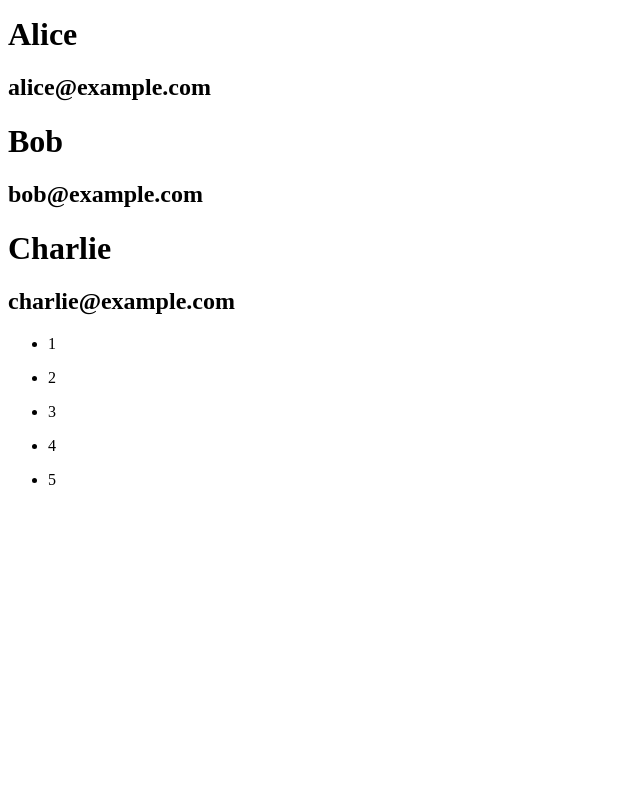
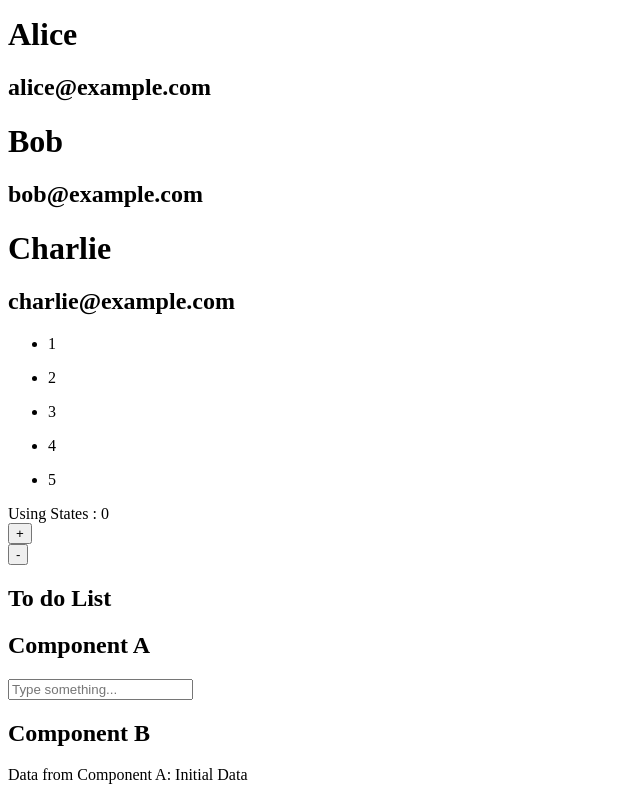
Before and after one commit to harshvpandey/reactLib, a React (Vite) app in the folder harsh/react-demo/: page / in a window 1280 px wide. Shown: the part 408-1208 px from the top of the page, without its empty margins (0-640 px from the left). Before the commit the page ends 913 px from the top, so only its background shows below. Built offline with nearby package versions, Linux system fonts and the light colour scheme.

Commit message:
state and hooks (useState) transfering data from one component to another

```diff
--- /dev/null
+++ b/harsh/react-demo/components/ToDoList.jsx
@@ -0,0 +1,55 @@
+import React, { useState } from 'react'
+
+const ToDoList = () => {
+  const [todos,setTodos]=useState([]);
+  const [sharedData, setSharedData] = useState("Initial Data");
+
+
+
+  const [inputValue,setInputValue]=useState('');
+  return (
+    <div>
+    <h1>To do List</h1>
+    <form>
+    <ComponentA setSharedData={setSharedData} />
+     <ComponentB sharedData={sharedData} />
+    </form>
+
+    </div>
+  )
+}
+
+
+
+
+function ComponentA({ setSharedData }) {
+  const handleChange = (event) => {
+    // Step 3: Update the state from ComponentA
+    setSharedData(event.target.value);
+  };
+
+  return (
+    <div>
+      <h2>Component A</h2>
+      <input
+        type="text"
+        onChange={handleChange}
+        placeholder="Type something..."
+      />
+    </div>
+  );
+}
+
+function ComponentB({ sharedData }) {
+  return (
+    <div>
+      <h2>Component B</h2>
+      {/* Step 4: Display the shared data */}
+      <p>Data from Component A: {sharedData}</p>
+    </div>
+  );
+}
+
+
+
+export default ToDoList
--- a/harsh/react-demo/src/App.jsx
+++ b/harsh/react-demo/src/App.jsx
@@ -4,6 +4,8 @@ import Basic from "../components/basic";
 import UserList from "../components/UserList";
 import MapTry from "../components/mapTry";
 import { Bs0CircleFill } from "react-icons/bs";
+import { useState } from "react";
+import ToDoList from "../components/ToDoList";
 function App(){
 
   //type rafce to get the template
@@ -12,13 +14,20 @@ function App(){
   //to add class you need to add classname
   //JSX is javascript XML
 
-  //done till 1:22 mins
+  //done till 2:20 mins
   //props are properties that help transfer data from parent to child
 
   //topics covered
   //1.props
   //2.conditional rendering
   //to use icons you can install from react-icons : npm install react-icons --save
+  //state:way to store and manage data that can change over time and it affects how components are rendered
+  const counter=useState('harsh');
+  const [count,setCount]=useState(0);
+  //everytime we change the value using setCount our component re renders
+  const increment=()=>setCount(count+1);
+  const decrement=()=>setCount(count-1);
+  console.log(counter);
   return (
     <div>
       <Bs0CircleFill></Bs0CircleFill>
@@ -29,6 +38,16 @@ function App(){
     <Basic></Basic>
     <UserList></UserList>
     <MapTry></MapTry>
+    <section>Using States : {count}
+    <br></br>
+    <button onClick={increment}>+</button>
+    <br></br>
+    <button onClick={decrement}>-</button>
+    </section>
+
+    <section className="todo-list">
+      <ToDoList></ToDoList>
+    </section>
     </div>
 
   );
```
